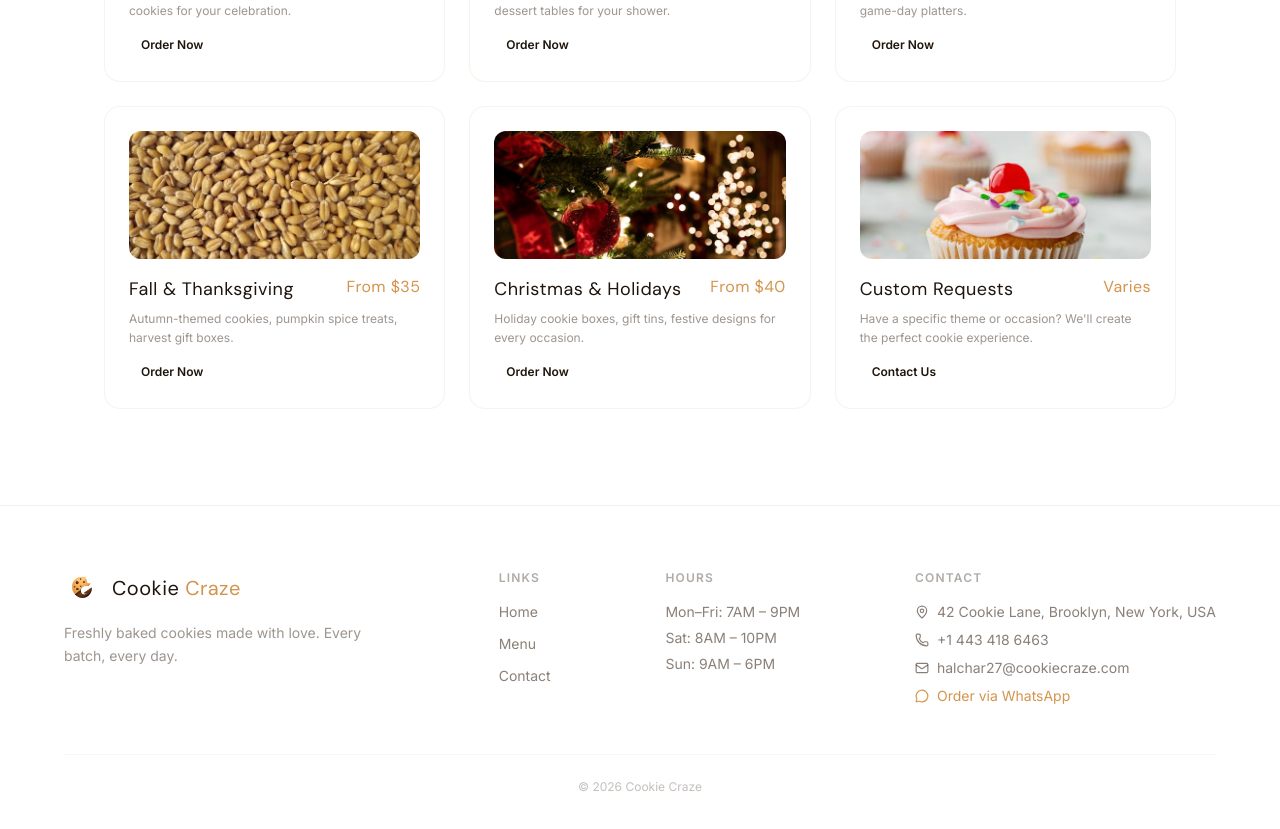
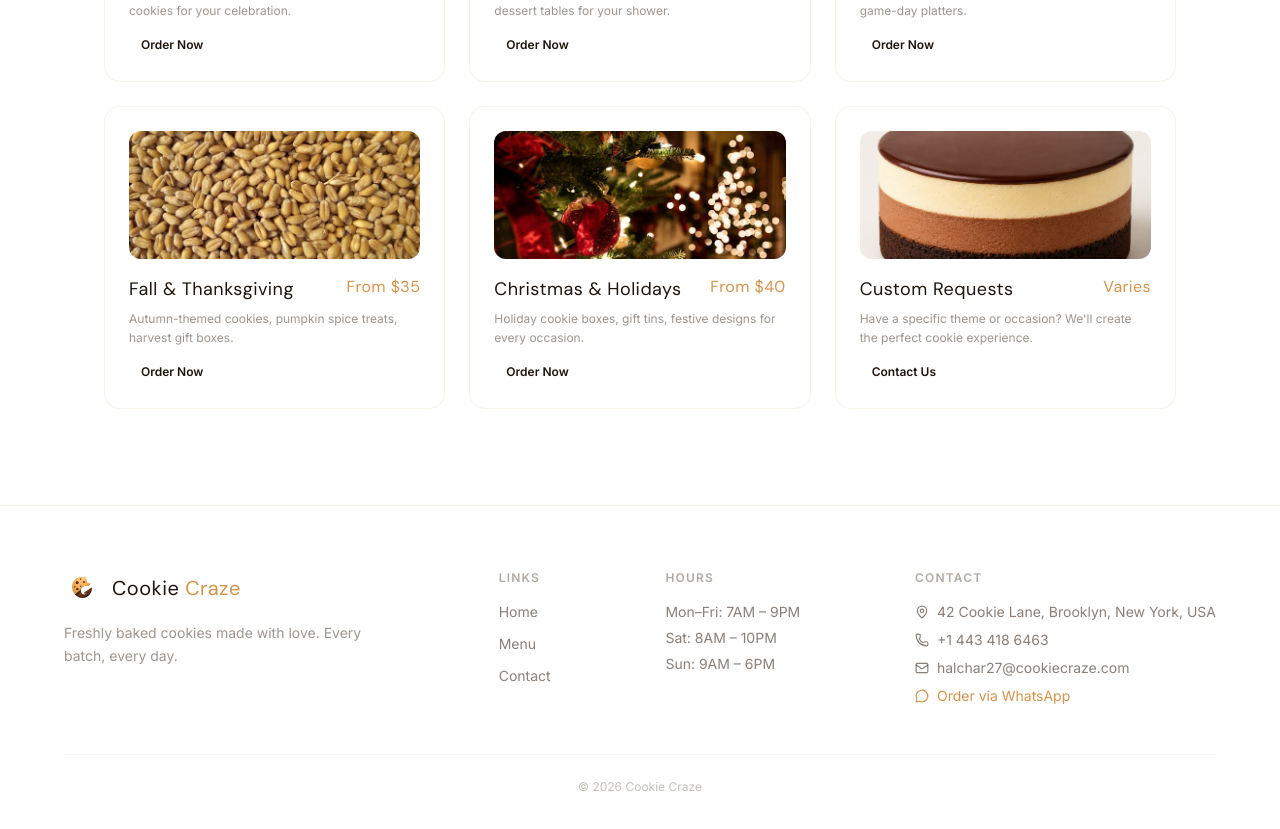
Before and after one commit to TechWithDunamix/cookiecraze, a React (Vite) app: page /menu in a window 1280 px wide. Shown: the part 2780-3609 px from the top of the page. Built offline with nearby package versions, Linux system fonts and the light colour scheme.

Commit message:
feat(menu): update custom requests section image filename
- Change Custom Requests menu item image from menu-chocolate.jpg to menu-3-chocolate.jpg
- Ensures consistent naming convention with other menu-specific images
- Maintains visual consistency across seasonal and custom order sections

```diff
--- a/src/pages/Menu.tsx
+++ b/src/pages/Menu.tsx
@@ -38,7 +38,7 @@ const categories = [
       { name: 'Football Season', price: 'From $30', desc: 'Team-colored cookies, stadium snack boxes, game-day platters.', tag: 'Order Now', img: '/images/football.jpg' },
       { name: 'Fall & Thanksgiving', price: 'From $35', desc: 'Autumn-themed cookies, pumpkin spice treats, harvest gift boxes.', tag: 'Order Now', img: '/images/fall.jpg' },
       { name: 'Christmas & Holidays', price: 'From $40', desc: 'Holiday cookie boxes, gift tins, festive designs for every occasion.', tag: 'Order Now', img: '/images/christmas.jpg' },
-      { name: 'Custom Requests', price: 'Varies', desc: 'Have a specific theme or occasion? We\'ll create the perfect cookie experience.', tag: 'Contact Us', img: '/images/menu-chocolate.jpg' },
+      { name: 'Custom Requests', price: 'Varies', desc: 'Have a specific theme or occasion? We\'ll create the perfect cookie experience.', tag: 'Contact Us', img: '/images/menu-3-chocolate.jpg' },
     ],
   },
 ]
```
